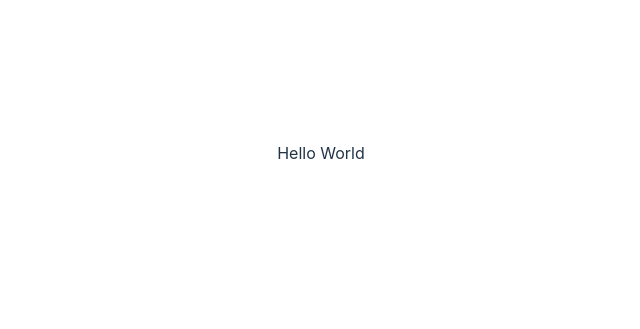
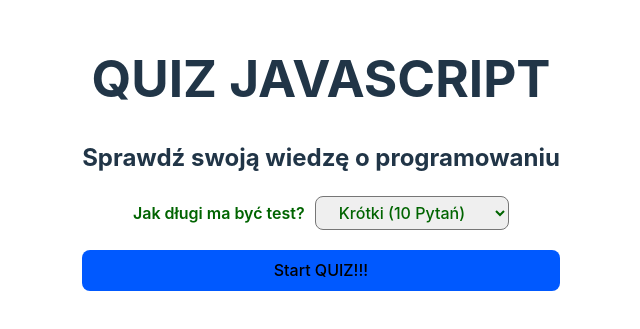
Before and after one commit to micgol512/QuizJavaScript, a React (Vite) app: page / in a window 1280 px wide. Shown: the part 247-576 px from the top of the page, without its empty margins (319-959 px from the left). Built offline with nearby package versions, Linux system fonts and the light colour scheme.

Commit message:
comments

```diff
--- a/src/App.jsx
+++ b/src/App.jsx
@@ -1,7 +1,63 @@
+import { useState } from "react";
+import QUESTIONS from "./quizQuestions";
+import QuestionForm from "./components/QuestionForm";
+import ResultForm from "./components/ResultForm";
+import Button from "./components/Button";
+import QuizTime from "./components/QuizTime";
 import "./App.css";
 
+const userAnswers = [];
+
 function App() {
-  return <>Hello World</>;
+  const [question, setQuestion] = useState(-1);
+  const [score, setScore] = useState(0);
+  const [timeLong, setTimeLong] = useState(30);
+
+  const nextQuestion = (answer) => {
+    if (question !== -1 && answer === findCorrectAnswerIndex(QUESTIONS[question])) {
+      setScore(score + 1);
+    }
+    if (question !== -1) userAnswers.push(answer);
+    setQuestion(question + 1);
+  };
+  const resetQuiz = () => {
+    userAnswers.length = 0;
+    setQuestion(-1);
+    setScore(0);
+  };
+  const findCorrectAnswerIndex = (question) => {
+    return question.answers.findIndex((answer) => answer.isCorrect);
+  };
+  const selectTimeLong = (e) => {
+    setTimeLong(parseInt(e.target.value));
+  };
+  return (
+    <>
+      <h1>QUIZ JAVASCRIPT</h1>
+      {question === -1 ? (
+        <>
+          <h2>Sprawdź swoją wiedzę o programowaniu</h2>
+          <QuizTime onChange={selectTimeLong} />
+          <Button onClick={() => nextQuestion(-1)}>Start QUIZ!!!</Button>
+        </>
+      ) : question !== timeLong ? (
+        <>
+          <h3>Pytanie nr {question + 1}</h3>
+          <QuestionForm question={QUESTIONS[question]} nextQuestion={nextQuestion} />
+          <Button onClick={resetQuiz}>Reset QUIZ</Button>
+        </>
+      ) : (
+        <>
+          <ResultForm
+            arrQuestion={QUESTIONS}
+            arrAnswers={userAnswers}
+            timeLong={timeLong}
+          />
+          <Button onClick={resetQuiz}>Reset QUIZ</Button>
+        </>
+      )}
+    </>
+  );
 }
 
 export default App;
--- /dev/null
+++ b/src/components/Button.jsx
@@ -0,0 +1,8 @@
+const Button = ({ onClick, children }) => {
+  return (
+    <>
+      <button onClick={onClick}>{children}</button>
+    </>
+  );
+};
+export default Button;
--- /dev/null
+++ b/src/components/QuestionForm.css
@@ -0,0 +1,10 @@
+#answers {
+  display: flex;
+  flex-flow: column nowrap;
+  gap: 10px;
+}
+#answers button {
+  margin: 0;
+  color: #213547;
+  background-color: #00ffff;
+}
--- /dev/null
+++ b/src/components/QuestionForm.jsx
@@ -0,0 +1,16 @@
+import "../components/QuestionForm.css";
+import Button from "./Button";
+const QuestionForm = ({ question, nextQuestion }) => {
+  return (
+    <>
+      <h2>{question.text}</h2>
+      <div id="answers">
+        <Button onClick={() => nextQuestion(0)}>{question.answers[0].text}</Button>
+        <Button onClick={() => nextQuestion(1)}>{question.answers[1].text}</Button>
+        <Button onClick={() => nextQuestion(2)}>{question.answers[2].text}</Button>
+        <Button onClick={() => nextQuestion(3)}>{question.answers[3].text}</Button>
+      </div>
+    </>
+  );
+};
+export default QuestionForm;
--- /dev/null
+++ b/src/components/QuizTime.css
@@ -0,0 +1,34 @@
+#select-wrapper {
+  display: flex;
+  flex-wrap: nowrap;
+  justify-content: center;
+  align-items: baseline;
+  gap: 10px;
+}
+label {
+  font-weight: 600;
+  color: #006400;
+}
+select {
+  color: #006400;
+  border-radius: 8px;
+  padding: 0.3em 1.2em;
+  font-size: 1em;
+  font-weight: 500;
+  font-family: inherit;
+}
+option {
+  font-weight: 600;
+  text-shadow: 1px 1px 5px #000000;
+  border-radius: 8px;
+  color: #000000;
+}
+option:nth-child(1) {
+  background-color: #008000;
+}
+option:nth-child(2) {
+  background-color: #ffff00;
+}
+option:nth-child(3) {
+  background-color: #ff0000;
+}
--- /dev/null
+++ b/src/components/QuizTime.jsx
@@ -0,0 +1,14 @@
+import "./QuizTime.css";
+const QuizTime = ({ onChange }) => {
+  return (
+    <div id="select-wrapper">
+      <label>Jak długi ma być test? </label>
+      <select name="amount-question" onChange={onChange}>
+        <option value="10">Krótki (10 Pytań)</option>
+        <option value="20">Średni (20 Pytań)</option>
+        <option value="30">Długi (30 Pytań)</option>
+      </select>
+    </div>
+  );
+};
+export default QuizTime;
--- /dev/null
+++ b/src/components/ResultForm.css
@@ -0,0 +1,20 @@
+#final-form {
+  display: flex;
+  flex-flow: column nowrap;
+  color: #000000;
+  gap: 15px;
+}
+#final-form > div {
+  display: flex;
+  flex-flow: column nowrap;
+  align-items: start;
+}
+#final-form span:first-of-type {
+  color: #006eff;
+}
+.correct {
+  color: #008000;
+}
+.failed {
+  color: #ff0000;
+}
--- /dev/null
+++ b/src/components/ResultForm.jsx
@@ -0,0 +1,47 @@
+import "../components/ResultForm.css";
+
+const ResultForm = ({ arrQuestion = [], arrAnswers = [], timeLong }) => {
+  let score = 0;
+  const result = arrAnswers.map((answer, index) => {
+    const isCorret = arrQuestion[index].answers[answer].isCorrect;
+    isCorret ? score++ : null;
+    return (
+      <>
+        <div>
+          <span>
+            Pytanie {index + 1}:<strong> {arrQuestion[index].text} </strong>
+          </span>
+          <span>
+            <i>Twoja odpowiedz: </i>
+            <strong className={isCorret ? "correct" : "failed"}>
+              {">> "}
+              {arrQuestion[index].answers[answer].text}
+              {" <<"}
+            </strong>
+          </span>
+        </div>
+      </>
+    );
+  });
+  score = Math.ceil((score / timeLong) * 100);
+  return (
+    <>
+      {score >= 80 ? (
+        <>
+          <h2 className={"correct"}>
+            Gratulacje!!! QUIZ zaliczony!!! Twój wynik: {score}%.
+          </h2>
+        </>
+      ) : (
+        <>
+          <h2 className={"failed"}>
+            Niestety, QUIZ niezalizony. Wynik: {score}% to za mało :(
+          </h2>
+        </>
+      )}
+
+      <div id="final-form">{result}</div>
+    </>
+  );
+};
+export default ResultForm;
```
